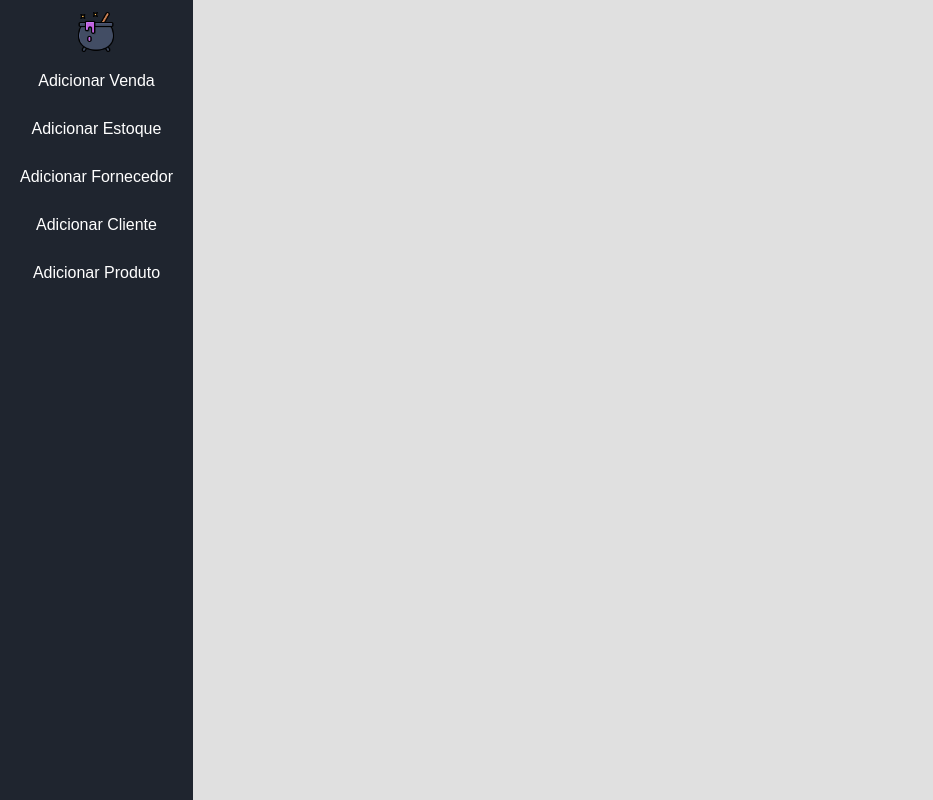
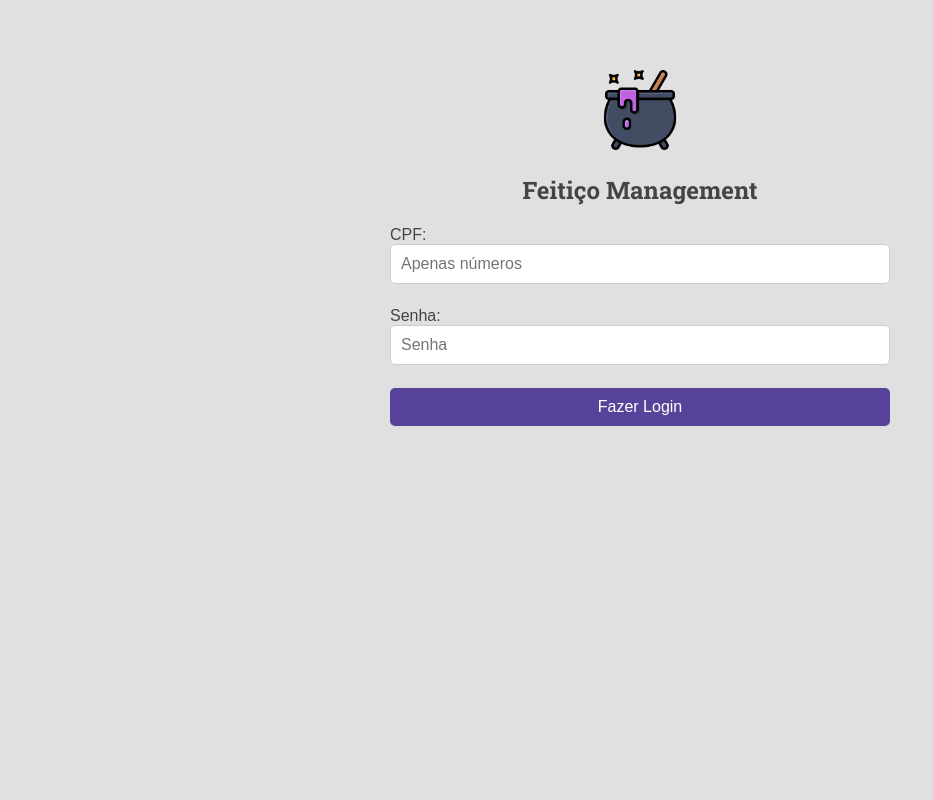
Before and after one commit to LucasBonii/FeiticoManagement, a Django app: page / in a window 1280 px wide. Shown: the whole page, without its empty margins (0-933 px from the left). Run offline with Django 5.2, Linux system fonts and the light colour scheme.

Commit message:
add login

```diff
--- a/feitico/settings.py
+++ b/feitico/settings.py
@@ -126,3 +126,6 @@ STATIC_URL = '/static/'
 # https://docs.djangoproject.com/en/5.0/ref/settings/#default-auto-field
 
 DEFAULT_AUTO_FIELD = 'django.db.models.BigAutoField'
+
+
+LOGIN_URL = '/'
--- a/stockmanagement/static/stock/css/style.css
+++ b/stockmanagement/static/stock/css/style.css
@@ -34,6 +34,8 @@
     --color-gray-7: #4b4b4b;
     --color-gray-8: #323232;
     --color-gray-9: #191919;
+
+    --color-purple: #57449a;
 
     --font-primary: sans-serif;
     --font-headings: 'Roboto Slab', serif;
@@ -82,6 +84,12 @@ h4 {
     padding: 1rem 1rem;
 }
 
+.nav-buttons .logout {
+    position: absolute;
+    bottom: 10px; /* ou qualquer outra distância do fundo que desejar */
+
+}
+
 .logo {
     margin-top: 0.2rem;
     margin-bottom: 1rem;
@@ -103,7 +111,7 @@ h4 {
     text-decoration: none;
     color: var(--color-white);
     padding: 1rem;
-    text-align: center;
+    text-align: Left;
     margin-bottom: 1rem;
     border-radius: 0.5rem;
     transition: background 0.3s;
@@ -194,3 +202,51 @@ select:focus {
     outline: none; /* Remove o contorno ao focar */
     border-color: #007bff; /* Muda a cor da borda ao focar */
 }
+
+.login-container {
+    max-width: 144rem; /* Largura do formulário */
+    margin: auto auto;
+    padding: 1rem;
+}
+
+.login-container h2 {
+    margin-bottom: 20px; /* Espaçamento abaixo do título do formulário */
+    margin-left: 13.2rem;
+    text-align: center;
+}
+
+.login-group {
+    margin-bottom: 2.3rem; /* Espaçamento entre os campos do loginulário */
+    width: 50rem;
+    align-items: center;
+}
+
+.login-group label {
+    display: block; /* Colocando os rótulos em uma nova linha */
+}
+
+.login-group input {
+    width: 100%; /* Fazendo os campos de entrada ocuparem toda a largura */
+    padding: 10px; /* Espaçamento interno dos campos */
+    font-size: 1.6rem; /* Tamanho da fonte dos campos */
+    border: 1px solid #ccc; /* Borda dos campos */
+    border-radius: 5px; /* Arredondamento das bordas dos campos */
+}
+
+.logo-login {
+    margin-top: 6rem;
+    margin-bottom: 0rem;
+    width: 100%;
+    max-width: 10rem;
+    align-items: center;
+}
+.logo-login img{
+    width: 100%;
+    height: auto;
+}
+
+.texto-login {
+    text-align: center; /* Centralizar o texto */
+    margin-bottom: 0; /* Remover a margem inferior padrão */
+
+}
--- a/stockmanagement/templates/stock/pages/fazer_login.html
+++ b/stockmanagement/templates/stock/pages/fazer_login.html
@@ -1,31 +1,37 @@
+{% load static %}
 {% include "stock/partials/head.html" %}
 <head>
     <title>Adicionar Fornecedor - Feitiço</title>
 </head>
+<div class="login-container logo-login">
+    <img src="{% static 'stock/images/caldeirao.png' %}" alt="Feitico">
+</div>
+<h2 class="login-container texto-login">Feitiço Management</h2>
 <div class="container">
-    {% include "stock/partials/sidebar.html" %}
-    <div class="form-container">
-        <h2>Adicionar Fornecedor</h2>
-        <form method="post" action="{% url 'add_fornecedor' %}">
+    <div class="login-container">
+
+        <form method="post" action="{% url 'fazer_login' %}">
             {% csrf_token %}
-            <div class="form-group">
-                <label for="nome">Nome:</label>
-                <input type="text" id="nome" name="nome" placeholder="Adidas" required>
+            <div class="login-group">
+                <label for="cpf">CPF:</label>
+                <input type="text" id="cpf" name="cpf" placeholder="Apenas números" required>
             </div>
-            <div class="form-group">
-                <label for="cnpj">CNPJ:</label>
-                <input type="text" id="cnpj" name="cnpj" placeholder="Apenas números" required>
+            <div class="login-group">
+                <label for="senha">Senha:</label>
+                <input type="password" id="senha" name="senha" placeholder="Senha" required>
             </div>
-            <button type="submit">Adicionar Fornecedor</button>
+            <button type="submit">Fazer Login</button>
+
+
             {% if mensagem %}
                 {% if mensagem == "Erro" %}
                 <div class="error-message">
-                    <p>Esse fornecedor já existe</p>
+                    <p>Preencha todas as informaçoes</p>
                 </div>
                 {% endif %}
-                {% if mensagem == "Sucesso" %}
-                <div class="success-message">
-                    <p>Fornecedor adicionado com sucesso</p>
+                {% if mensagem == "Credenciais" %}
+                <div class="error-message">
+                    <p>Credenciais inválidas</p>
                 </div>
                 {% endif %}
             {% endif %}
--- a/stockmanagement/templates/stock/partials/head.html
+++ b/stockmanagement/templates/stock/partials/head.html
@@ -6,5 +6,9 @@
     <meta name="viewport" content="width=device-width, initial-scale=1.0">
     <link rel="stylesheet" href="{% static 'stock/css/style.css' %}">
 
+    <link rel="preconnect" href="https://fonts.googleapis.com">
+    <link rel="preconnect" href="https://fonts.gstatic.com" crossorigin>
+    <link href="https://fonts.googleapis.com/css2?family=Roboto+Slab:wght@100..900&display=swap" rel="stylesheet">
+    <link rel="stylesheet" href="https://cdnjs.cloudflare.com/ajax/libs/font-awesome/6.5.2/css/all.min.css" integrity="sha512-SnH5WK+bZxgPHs44uWIX+LLJAJ9/2PkPKZ5QiAj6Ta86w+fsb2TkcmfRyVX3pBnMFcV7oQPJkl9QevSCWr3W6A==" crossorigin="anonymous" referrerpolicy="no-referrer" />
 </head>
 </html>
--- a/stockmanagement/templates/stock/partials/sidebar.html
+++ b/stockmanagement/templates/stock/partials/sidebar.html
@@ -4,10 +4,12 @@
         <img src="{% static 'stock/images/caldeirao.png' %}" alt="Feitico">
     </div>
     <div class="nav-buttons">
-        <a href="#">Adicionar Venda</a>
-        <a href="{% url 'add_estoque' %}">Adicionar Estoque</a>
-        <a href="{% url 'add_fornecedor' %}">Adicionar Fornecedor</a>
-        <a href="{% url 'add_cliente' %}">Adicionar Cliente</a>
-        <a href="{% url 'add_produto' %}">Adicionar Produto</a>
+        <a href="#"><i class="fa-solid fa-dollar-sign"></i>  Venda</a>
+        <a href="{% url 'add_estoque' %}"><i class="fa-solid fa-boxes-stacked"></i>  Estoque</a>
+        <a href="{% url 'add_fornecedor' %}"><i class="fa-solid fa-truck"></i>  Fornecedor</a>
+        <a href="{% url 'add_cliente' %}"><i class="fa-regular fa-face-smile"></i>  Cliente</a>
+        <a href="{% url 'add_produto' %}"><i class="fa-solid fa-shirt"></i>  Produto</a>
+        <a href="{% url 'add_funcionario' %}"><i class="fa-solid fa-users"></i> Funcionário</a>
+        <a href="{% url 'fazer_logout' %}" class="logout">Sair <i class="fa-solid fa-arrow-right-from-bracket"></i> </a>
     </div>
 </div>
--- a/stockmanagement/urls.py
+++ b/stockmanagement/urls.py
@@ -2,12 +2,12 @@ from django.urls import path
 from . import views
 
 urlpatterns = [
-    path('', views.home),
+    path('', views.fazer_login, name="fazer_login"),
     path('fornecedor/', views.add_fornecedor, name="add_fornecedor"),
     path('produto/', views.add_produto, name="add_produto"),
     path('estoque/', views.add_estoque, name="add_estoque"),
     path('estoque/<int:id_produto>', views.add_estoque, name="add_estoque"),
     path('cliente/', views.add_cliente, name="add_cliente"),
     path('funcionario/', views.add_funcionario, name="add_funcionario"),
-    #path('funcionario/', views.fazer_login, name="fazer_login"),
+    path('logout/', views.fazer_logout, name='fazer_logout'),
 ]
--- a/stockmanagement/views.py
+++ b/stockmanagement/views.py
@@ -1,4 +1,6 @@
 from django.shortcuts import render, redirect
+from django.contrib.auth.decorators import login_required
+from django.contrib.auth import login, logout, authenticate
 from .models import *
 
 # Create your views here.
@@ -7,6 +9,7 @@ def home(request):
     return render(request, 'stock/pages/home.html')
 
 
+@login_required
 def add_fornecedor(request):
     mensagem = None
     if request.method == "POST":            #Se o formulário for preenchido
@@ -24,6 +27,7 @@ def add_fornecedor(request):
     return render(request, 'stock/pages/add_fornecedor.html', context)
 
 
+@login_required
 def add_produto(request):
     mensagem = None
     if request.method == "POST":            #Se o formulário for preenchido
@@ -49,6 +53,7 @@ def add_produto(request):
     return render(request, 'stock/pages/add_produto.html', context)
 
 
+@login_required
 def add_estoque(request, id_produto=None):
     mensagem = None
     selecionado = False
@@ -81,6 +86,7 @@ def add_estoque(request, id_produto=None):
     return render(request, 'stock/pages/add_estoque.html', context)
 
 
+@login_required
 def add_cliente(request):
     mensagem = None
     if request.method == "POST":
@@ -100,6 +106,7 @@ def add_cliente(request):
     return render(request, 'stock/pages/add_cliente.html', context)
 
 
+@login_required
 def add_funcionario(request):
     mensagem = None
     cargos = Cargo.objects.all()
@@ -134,3 +141,33 @@ def add_funcionario(request):
 
     context = {"mensagem": mensagem, "cargos": cargos}
     return render(request, 'stock/pages/add_funcionario.html', context)
+
+
+def fazer_login(request):
+    mensagem = None
+    if request.user.is_authenticated:
+        print(request.user)
+        return redirect('add_funcionario')
+    if request.method == "POST":
+        dados = request.POST.dict()
+        if "cpf" in dados and "senha" in dados:
+            cpf = dados.get("cpf")
+            senha = dados.get("senha")
+            usuario = authenticate(request, username=cpf, password=senha)
+            if usuario.funcionario.ativo:
+                if usuario:
+                    login(request, usuario)
+                    print("logado")
+                    return redirect('add_funcionario')
+                else:
+                    mensagem= "Credenciais"
+        else:
+            mensagem = "Erro"
+
+    context = {"mensagem": mensagem}
+    return render(request, 'stock/pages/fazer_login.html', context)
+
+@login_required
+def fazer_logout(request):
+    logout(request)
+    return redirect("fazer_login")
```
Also changed, not shown: stockmanagement/models.py (+6 -5 lines), stockmanagement/migrations/0007_rename_ven_horario_venda_horario_and_more.py (added), stockmanagement/migrations/0008_alter_venda_funcionario.py (added), 1 other file.
